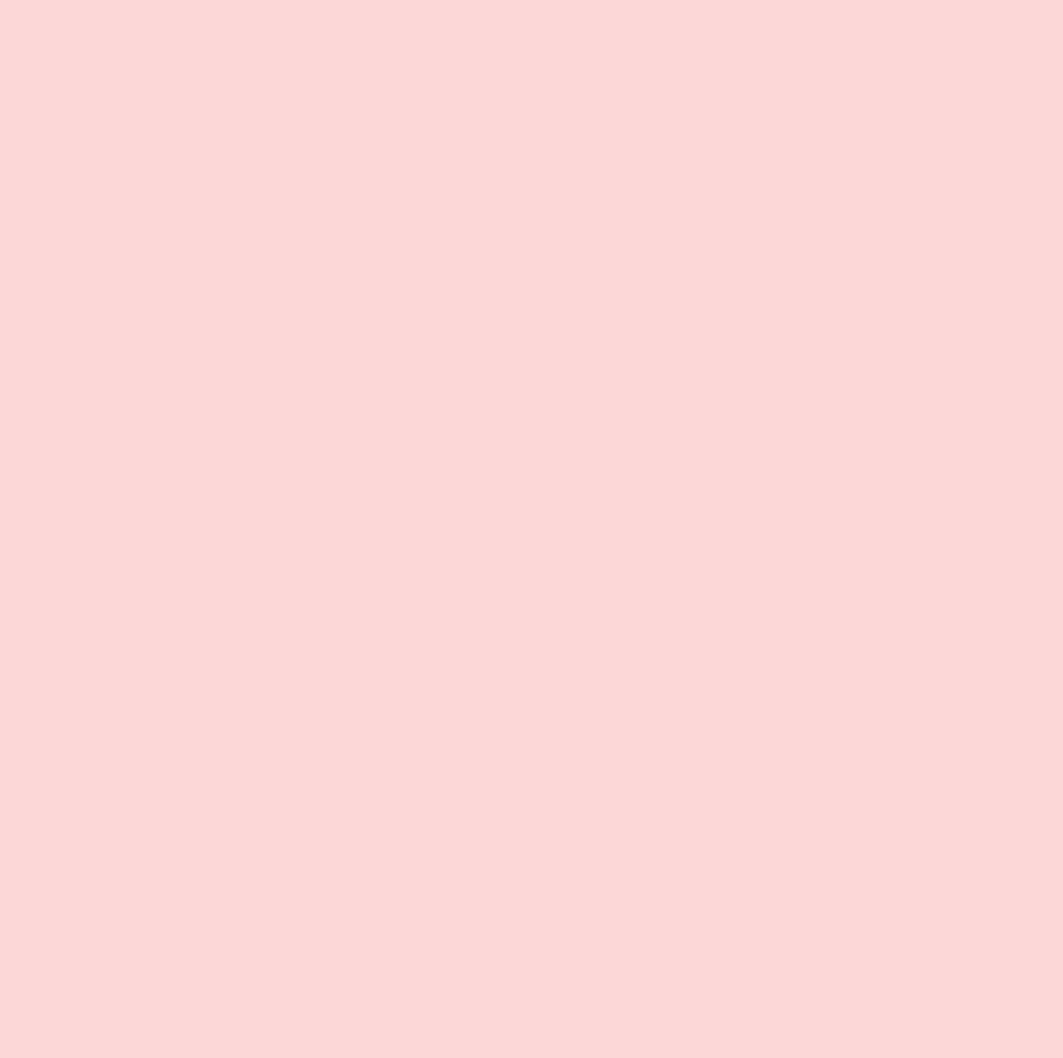
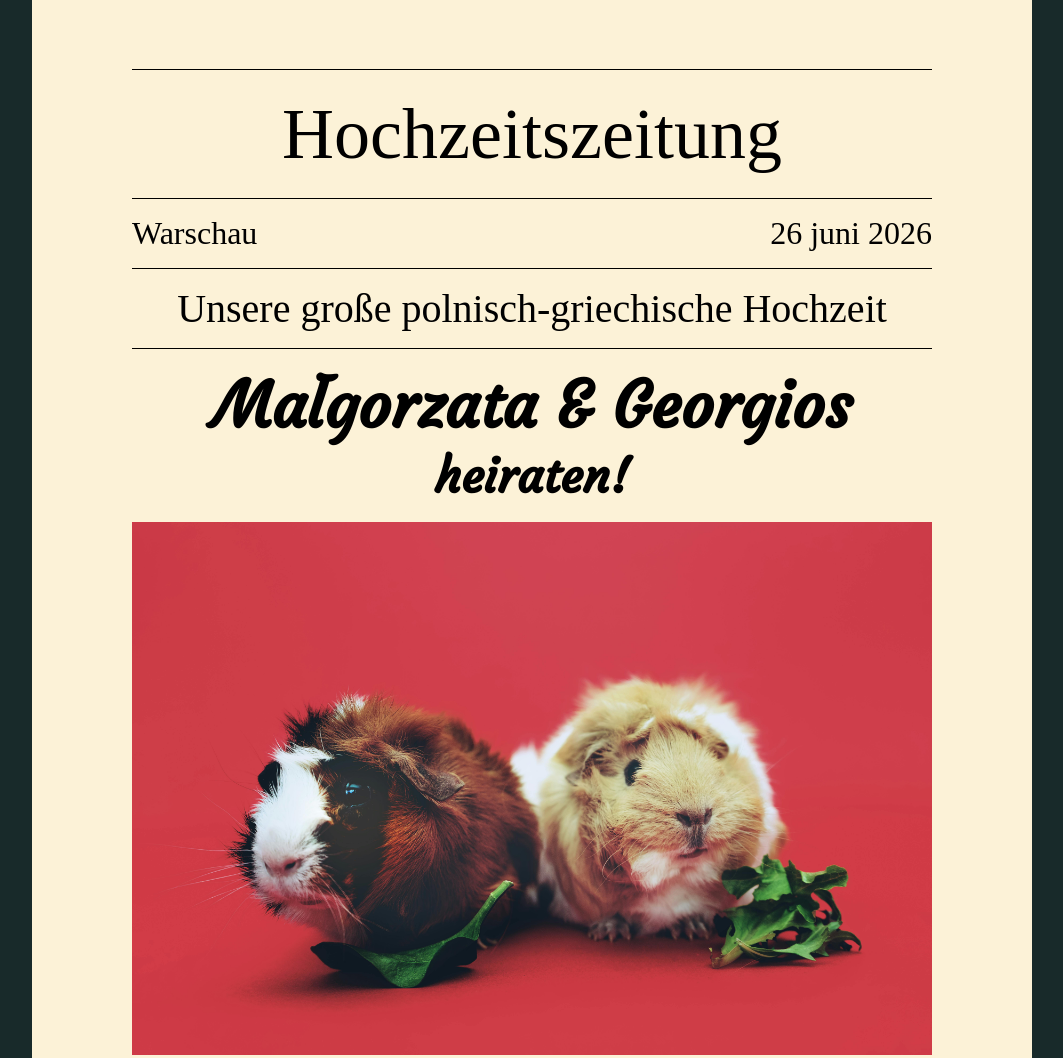
Before and after one commit to jyepesa/wedding-gosia-geo, an Astro site: page /de in a window 1280 px wide. Shown: the top 1058 px of the page, without its empty margins (108-1171 px from the left). Before the commit the page ends 800 px from the top, so only its background shows below. Built offline with nearby package versions, Linux system fonts and the light colour scheme; Astro itself is replaced by a stand-in of ours; a web font is replaced by a local one.

Commit message:
finish heading

```diff
--- a/src/i18n/de.js
+++ b/src/i18n/de.js
@@ -4,13 +4,14 @@ export const de = {
     title: "Hochzeit Gosia und Geo",
   },
   heading: {
-    title: "Hochzeitszeitung",
+    title: "Hochzeits<wbr />zeitung",
     "date-city": {
       date: "26 juni 2026",
       city: "Warschau",
     },
     type: "Unsere große polnisch-griechische Hochzeit",
-    announcement: "Małgorzata & Georgios <span>heiraten!</span>",
+    announcement:
+      "Małgorzata & Georgios <span class='opening__marry'>heiraten!</span>",
   },
   invitation: {
     title: "Liebe Familie und Freunde,",
--- a/src/layouts/Layout.astro
+++ b/src/layouts/Layout.astro
@@ -16,6 +16,6 @@ const { title, language } = Astro.props
 	</body>
 </html>
 
-<style lang="scss">
+<style lang="scss" is:global>
 @import url(../styles/styles.scss);
 </style>
--- a/src/pages/de/index.astro
+++ b/src/pages/de/index.astro
@@ -1,11 +1,32 @@
 ---
 //Deutsch
-import Layout from "../../layouts/Layout.astro"
-import { de } from "../../i18n/de"
+import Layout from "../../layouts/Layout.astro";
+import { de } from "../../i18n/de";
 
-const title = de.meta.title
+const title = de.meta.title;
 ---
-<Layout title={ title } language="de">
 
-
+<Layout title={title} language="de">
+  <div class="page">
+    <main>
+      <section class="opening">
+        <h1 class="opening__title" set:html={de.heading.title} />
+        <div class="opening__time-date">
+          <p>{de.heading["date-city"].city}</p>
+          <p>{de.heading["date-city"].date}</p>
+        </div>
+        <p class="opening__wedding-type">{de.heading.type}</p>
+        <h2 class="opening__announcement" set:html={de.heading.announcement} />
+        <img src="/guinea-pigs.jpg" alt="" />
+      </section>
+      <iframe
+        src="https://www.google.com/maps/embed?pb=!1m18!1m12!1m3!1d31863.7103417938!2d20.901839591613616!3d52.10417369509804!2m3!1f0!2f0!3f0!3m2!1i1024!2i768!4f13.1!3m3!1m2!1s0x471931a459c1aa57%3A0xb3a863a664a6e56f!2sGo%C5%9Bciniec%20Oycowizna!5e0!3m2!1ses-419!2sde!4v1761865824183!5m2!1ses-419!2sde"
+        class="map"
+        title="location-map"
+        style="border:0;"
+        allowfullscreen=""
+        loading="lazy"
+        referrerpolicy="no-referrer-when-downgrade"></iframe>
+    </main>
+  </div>
 </Layout>
--- a/src/styles/_variables.scss
+++ b/src/styles/_variables.scss
@@ -1 +1,8 @@
-$primary-color: rgb(252, 215, 215);
+@import url("https://fonts.googleapis.com/css2?family=Bodoni+Moda+SC:ital,opsz,wght@0,6..96,400..900;1,6..96,400..900&display=swap");
+@import url("https://fonts.googleapis.com/css2?family=Bodoni+Moda+SC:ital,opsz,wght@0,6..96,400..900;1,6..96,400..900&family=Quintessential&display=swap");
+@import url("https://fonts.googleapis.com/css2?family=Courgette&display=swap");
+
+$primary-color: rgb(252, 242, 215);
+$title-font: "Bodoni Moda SC", serif;
+$special-font: "Quintessential", serif;
+$cute-font: "Courgette", cursive;
--- a/src/styles/styles.scss
+++ b/src/styles/styles.scss
@@ -1,4 +1,5 @@
 @use "variables" as *;
+
 * {
   padding: 0;
   margin: 0;
@@ -6,5 +7,88 @@
 }
 
 body {
+  background-color: rgb(24, 42, 42);
+}
+
+.page {
+  padding: 1.3rem;
+  max-width: 1000px;
+  margin: 0 auto;
   background-color: $primary-color;
 }
+
+.opening {
+  display: flex;
+  flex-direction: column;
+  margin: 2rem auto 1rem;
+  max-width: 800px;
+  &__title {
+    font-family: $title-font;
+    font-size: 2.2rem;
+    text-align: center;
+    line-height: 3rem;
+    border-top: solid 1px black;
+    padding: 1rem 0;
+    font-weight: 400;
+  }
+  &__time-date {
+    font-family: $title-font;
+    display: flex;
+    justify-content: space-between;
+    border-top: solid 1px black;
+    font-size: 1.5rem;
+    padding: 1rem 0;
+  }
+  &__wedding-type {
+    font-family: $special-font;
+    text-align: center;
+    border-top: solid 1px black;
+    font-size: 2rem;
+    padding: 0.6rem 0;
+    line-height: 2.6rem;
+  }
+  &__announcement {
+    border-top: solid 1px black;
+    font-family: $cute-font;
+    font-size: 3rem;
+    text-align: center;
+    padding: 0.6rem 0;
+  }
+  &__marry {
+    font-size: 2.5rem;
+    display: block;
+  }
+  @media screen and (min-width: 530px) {
+    &__title {
+      font-size: 3rem;
+      padding: 1.6rem;
+    }
+  }
+  @media screen and (min-width: 800px) {
+    margin: 3rem auto 1rem;
+    &__title {
+      font-size: 4.5rem;
+      padding: 2.5rem;
+    }
+    &__time-date {
+      font-size: 2rem;
+    }
+    &__wedding-type {
+      font-size: 2.5rem;
+      line-height: unset;
+      padding: 1rem;
+    }
+    &__announcement {
+      font-size: 4rem;
+      padding: 1rem 0;
+    }
+    &__marry {
+      font-size: 3rem;
+    }
+  }
+}
+
+.map {
+  width: 100%;
+  height: 30v;
+}
```
Also changed, not shown: public/guinea-pigs.jpg (added).
